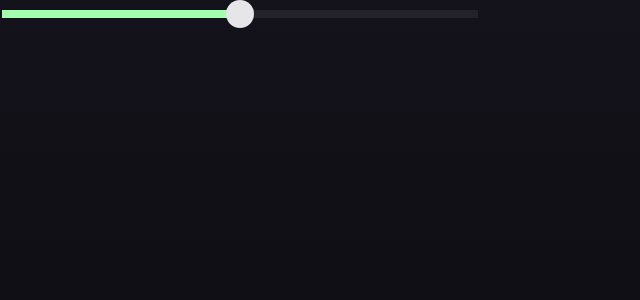
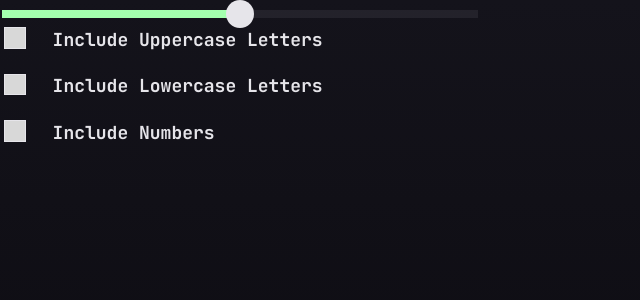
Before and after one commit to ssejjemba/password-generator, a React (Vite) app: page / in a window 1280 px wide. Shown: the top 300 px of the page, without its empty margins (0-640 px from the left). Built offline with nearby package versions, Linux system fonts and the light colour scheme.

Commit message:
(feat, components): Add checkbox components.

```diff
--- a/src/App.tsx
+++ b/src/App.tsx
@@ -1,9 +1,19 @@
+import { CheckBoxGroup } from "./components/checkboxgroup/CheckBoxGroup";
 import { Slider } from "./components/slider/Slider";
 
 function App() {
   return (
     <div>
       <Slider onChange={() => {}} />
+
+      <CheckBoxGroup
+        data={[
+          { id: "01", labelText: "Include Uppercase Letters" },
+          { id: "02", labelText: "Include Lowercase Letters" },
+          { id: "03", labelText: "Include Numbers" },
+        ]}
+        onChange={() => {}}
+      />
     </div>
   );
 }
--- /dev/null
+++ b/src/components/checkbox/Checkbox.module.css
@@ -0,0 +1,40 @@
+.input {
+  -webkit-appearance: none;
+  height: 1.2em;
+  width: 1.2em;
+  cursor: pointer;
+  position: relative;
+  background-color: #d8d8d8;
+  border: 1px solid var(--almost-white);
+}
+
+.input:checked {
+  background-color: var(--neon-green);
+}
+
+.input:before,
+.input:checked:before {
+  position: absolute;
+  top: -2px;
+  left: 0;
+  width: 100%;
+  height: 100%;
+  /* line-height: 1.5em; */
+  text-align: center;
+  color: var(--very-dark-grey);
+}
+
+.input:checked:before {
+  content: "✔";
+}
+
+.label {
+  margin-left: 24px;
+  display: inline-flex;
+  align-items: flex-end;
+  color: var(--almost-white);
+}
+
+.container {
+  display: flex;
+}
--- /dev/null
+++ b/src/components/checkbox/Checkbox.tsx
@@ -0,0 +1,18 @@
+import classes from "./Checkbox.module.css";
+
+export type CheckboxProps = {
+  id: string;
+  labelText: string;
+  onChange?: () => void;
+};
+
+export function Checkbox(props: CheckboxProps) {
+  return (
+    <li className={classes["container"]}>
+      <input type="checkbox" id={props.id} className={classes["input"]} />
+      <label className={classes["label"]} htmlFor={props.id}>
+        {props.labelText}
+      </label>
+    </li>
+  );
+}
--- /dev/null
+++ b/src/components/checkboxgroup/CheckBoxGroup.module.css
@@ -0,0 +1,8 @@
+.list {
+  padding: 0;
+  margin: 0;
+}
+
+.list > *:not(:first-child) {
+  margin-top: 19px;
+}
--- /dev/null
+++ b/src/components/checkboxgroup/CheckBoxGroup.tsx
@@ -0,0 +1,21 @@
+import { Checkbox, CheckboxProps } from "../checkbox/Checkbox";
+import classes from "./CheckBoxGroup.module.css";
+
+type CheckBoxGroupProps = {
+  data: Array<{ id: string; labelText: string }>;
+  onChange: (id: string) => void;
+};
+
+export function CheckBoxGroup(props: CheckBoxGroupProps) {
+  return (
+    <ul className={classes["list"]}>
+      {props.data.map((item) => (
+        <Checkbox
+          onChange={() => props.onChange(item.id)}
+          {...item}
+          key={item.id}
+        />
+      ))}
+    </ul>
+  );
+}
--- a/src/index.css
+++ b/src/index.css
@@ -38,18 +38,21 @@ body {
   text-rendering: optimizeSpeed;
   background: var(--body-background);
   font-family: "JetBrains Mono", monospace;
+  font-weight: 700;
   font-size: 18px;
-  line-height: 23px;
+  line-height: 24px;
 }
 
 .main_heading {
   font-family: "JetBrains Mono", monospace;
+  font-weight: 700;
   font-size: 32px;
   line-height: 43px;
 }
 
 .secondary_heading {
   font-family: "JetBrains Mono", monospace;
+  font-weight: 700;
   font-size: 24px;
   line-height: 31px;
 }
@@ -75,7 +78,7 @@ select {
 }
 
 :root {
-  --very-dark-grey: hsl(248, 10%, 15%);
+  --very-dark-grey: hsl(248, 11%, 15%);
   --dark-grey: hsl(251, 9%, 53%);
   --grey: hsl(252, 11%, 91%);
   --almost-white: #e6e5ea;
```
